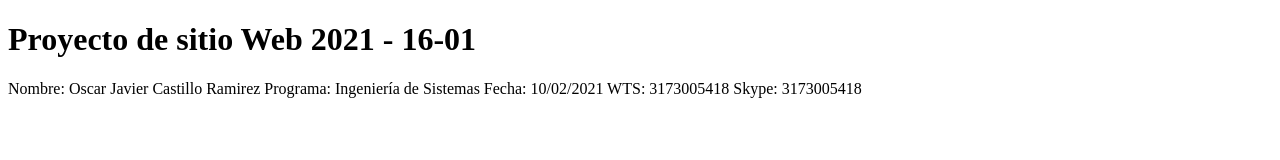
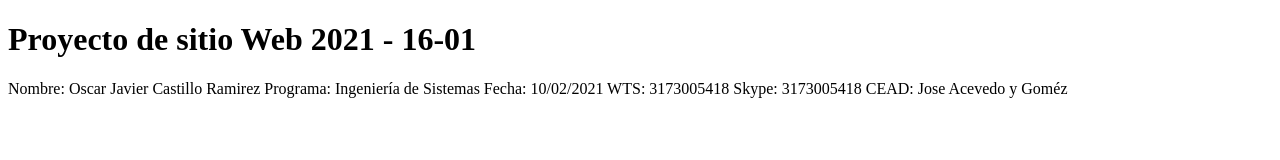
Before and after one commit to oskkar1976/DSW-OscarCastillo, a plain HTML site: page index.html in a window 1280 px wide. Drawn offline with Linux system fonts and the light colour scheme.

Commit message:
Segundo Update
Segundo Update

```diff
--- a/index.html
+++ b/index.html
@@ -14,6 +14,7 @@
         Fecha: 10/02/2021
         WTS: 3173005418
         Skype: 3173005418
+        CEAD: Jose Acevedo y Goméz
     </p>
 </body>
 </html>
```
